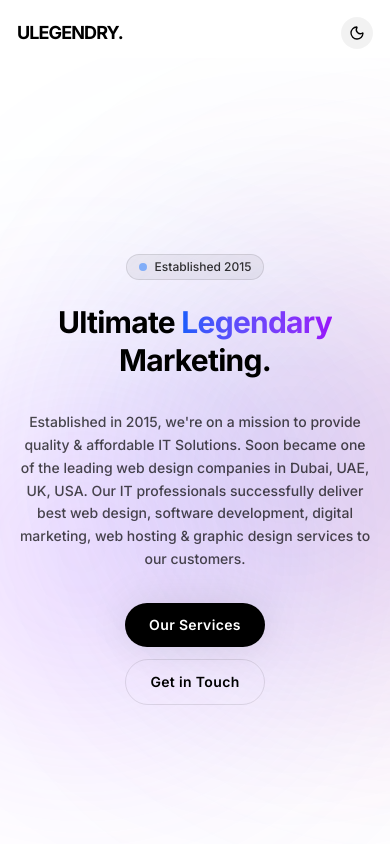
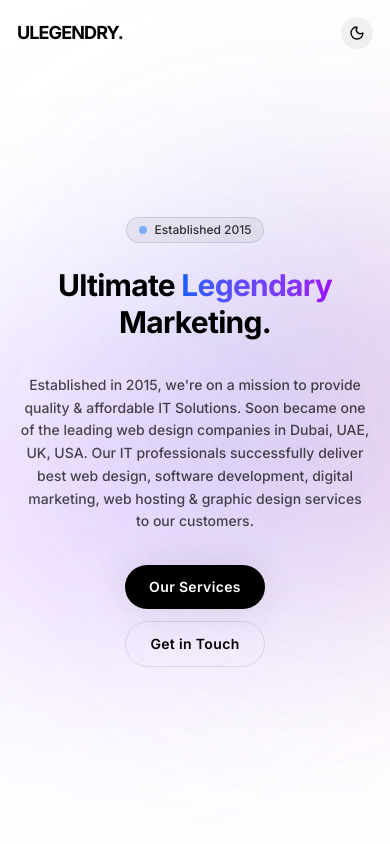
Before and after one commit to CapAswin/U_Legendry, a React (Vite) app: page / in a window 390 px wide. Shown: the top 844 px of the page. Built offline with nearby package versions, Linux system fonts and the light colour scheme.

Commit message:
corrected the nav ui

```diff
--- a/src/components/Hero.tsx
+++ b/src/components/Hero.tsx
@@ -26,11 +26,11 @@ export function Hero() {
   return (
     <section
       ref={heroSectionRef}
-      className="relative min-h-screen flex items-center justify-center overflow-hidden bg-white dark:bg-black"
+      className="relative min-h-screen flex items-center justify-center overflow-hidden bg-white dark:bg-black pt-10 sm:pt-8"
     >
       <motion.div
         style={{ y: parallaxY, opacity: fadeOpacity }}
-        className="relative z-10 flex flex-col items-center justify-center text-center px-4 sm:px-6 md:px-8 max-w-7xl mx-auto"
+        className="relative z-10 flex flex-col items-center justify-center text-center px-5 sm:px-6 md:px-8 max-w-7xl mx-auto"
       >
         {/* Animated badge showing we're live/active */}
         <motion.div
--- a/src/components/Navbar.tsx
+++ b/src/components/Navbar.tsx
@@ -32,7 +32,7 @@ export function Navbar() {
   };
 
   return (
-    <div className="fixed top-0 left-0 right-0 z-[9999] flex justify-center pointer-events-none pt-2 sm:pt-4 px-2 sm:px-4 md:px-8 transition-all duration-500 bg-white dark:bg-black">
+    <div className="fixed top-0 left-0 right-0 z-[9999] flex justify-center pointer-events-none pt-2 sm:pt-4 px-2 sm:px-4 md:px-8 transition-all duration-500 bg-transparent">
       <motion.nav
         initial={{ y: -100, opacity: 0 }}
         animate={{ y: 0, opacity: 1 }}
@@ -40,7 +40,7 @@ export function Navbar() {
         className={cn(
           "pointer-events-auto flex items-center justify-between w-full transition-all duration-500 animate-float",
           scrolled
-            ? "w-full sm:max-w-4xl px-3 sm:px-4 py-2 bg-white dark:bg-black backdrop-blur-xl border border-black/15 dark:border-white/20 rounded-xl sm:rounded-full shadow-[0_12px_40px_rgba(0,0,0,0.15)] dark:shadow-[0_12px_40px_rgba(0,0,0,0.5)] hover:shadow-[0_16px_50px_rgba(0,0,0,0.2)] dark:hover:shadow-[0_16px_50px_rgba(0,0,0,0.6)]"
+            ? "w-full sm:max-w-4xl px-3 sm:px-4 py-2 bg-transparent backdrop-blur-xl border border-black/15 dark:border-white/20 rounded-xl sm:rounded-full shadow-[0_12px_40px_rgba(0,0,0,0.15)] dark:shadow-[0_12px_40px_rgba(0,0,0,0.5)] hover:shadow-[0_16px_50px_rgba(0,0,0,0.2)] dark:hover:shadow-[0_16px_50px_rgba(0,0,0,0.6)]"
             : "w-full sm:max-w-6xl lg:max-w-7xl px-2 py-2 bg-transparent border border-transparent rounded-none shadow-none",
         )}
       >
--- a/src/index.css
+++ b/src/index.css
@@ -299,13 +299,3 @@ html {
   /* scroll-behavior: smooth; */ /* Removed to let Lenis handle smooth scrolling */
   touch-action: pan-y; /* Allow vertical touch scroll on mobile while preserving custom smooth scroll behavior */
 }
-
-body {
-  padding-top: 4rem; /* keep content from hiding behind the fixed navbar */
-}
-
-@media (max-width: 640px) {
-  body {
-    padding-top: 3.6rem;
-  }
-}
```
